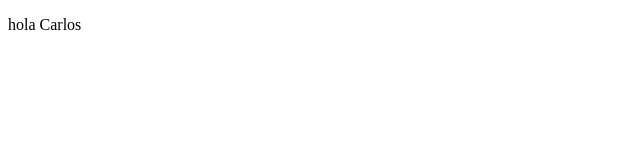
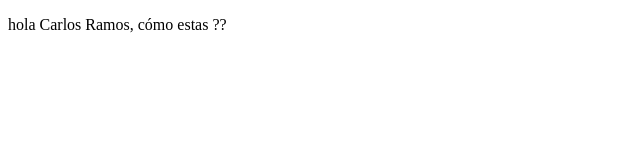
Before and after one commit to cblack1994/Prework, a plain HTML site: page index.html in a window 1280 px wide. Shown: the whole page, without its empty margins (0-640 px from the left). Drawn offline with Linux system fonts and the light colour scheme.

Commit message:
second commit

```diff
--- a/index.html
+++ b/index.html
@@ -7,6 +7,6 @@
     <title>Hola mundo</title>
 </head>
 <body>
-    <p>hola Carlos</p>
+    <p>hola Carlos Ramos, cómo estas ??</p>
 </body>
 </html>
```
